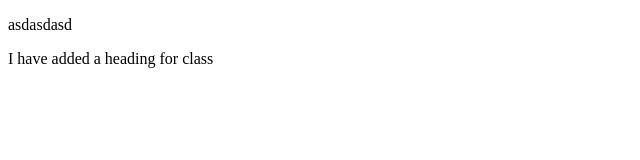
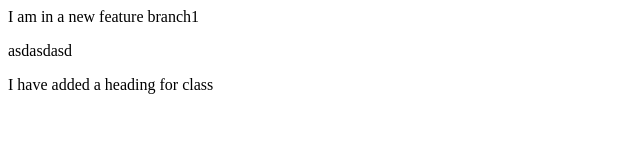
Before and after one commit to razazaidisd/JStraining, a website: page index.html in a window 1280 px wide. Shown: the whole page, without its empty margins (0-640 px from the left). Drawn offline with Linux system fonts and the light colour scheme.

Commit message:
new feature added on index.html

```diff
--- a/index.html
+++ b/index.html
@@ -5,7 +5,7 @@
 	<script type="text/javascript" src="condition.js"></script>
 </head>
 <body>
-
+I am in a new feature branch1
 	<p ngClass={(isActive)? 'active' : ''}>
 		asdasdasd
 	</p>
```
